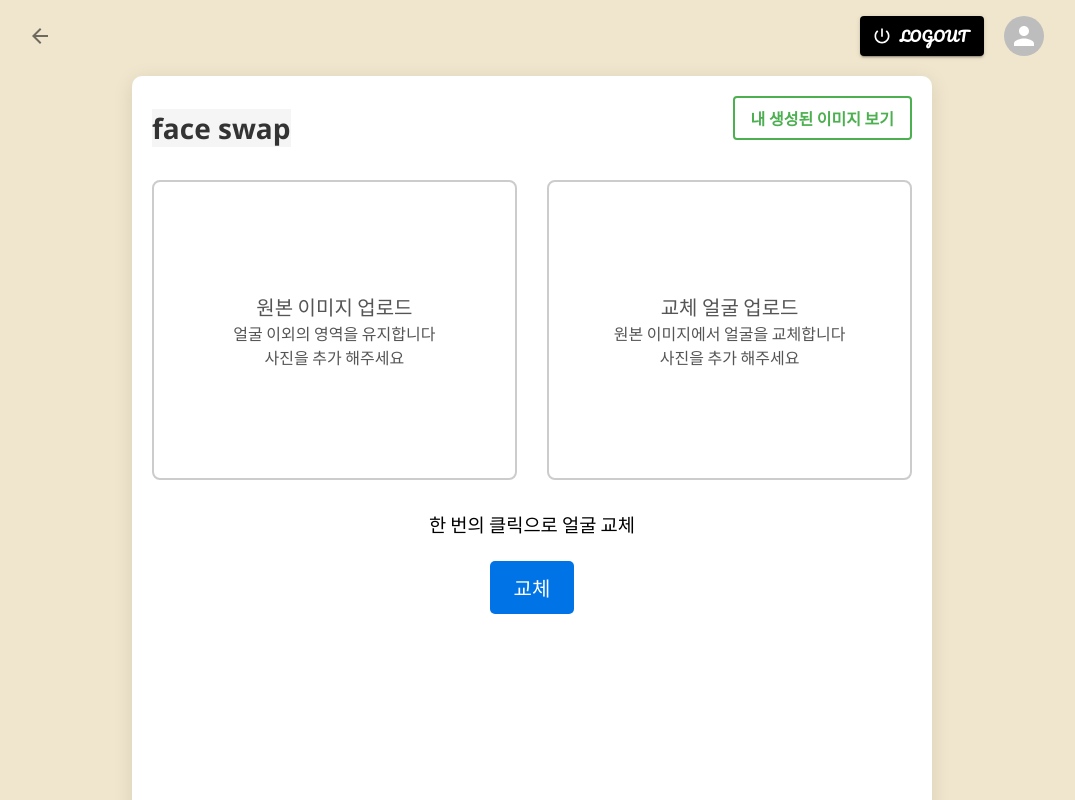
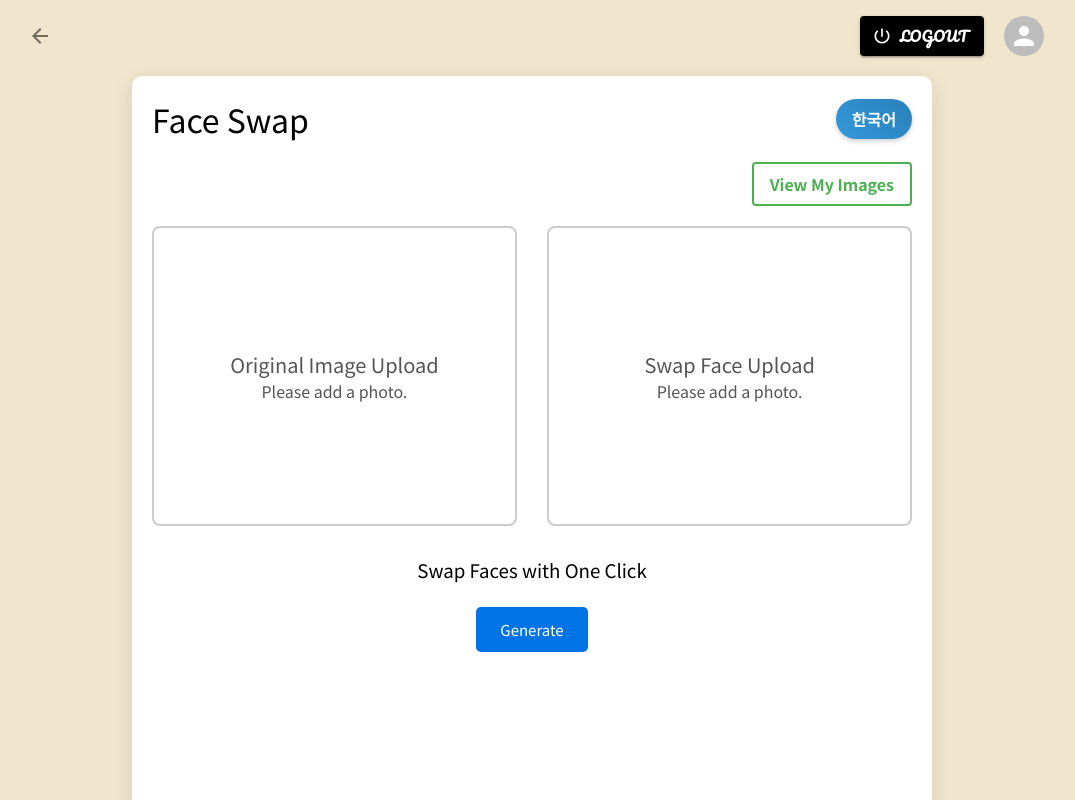
Before and after one commit to AIX-GANGNAM/mini-project, a React (Create React App) app in the folder front/: page /main/swap in a window 1280 px wide. Shown: the whole page, without its empty margins (108-1183 px from the left). Built offline with nearby package versions, Linux system fonts and the light colour scheme; no server answers; sample sign-in values are in the browser's storage; a web font is replaced by a local one.

Commit message:
swap 변경

```diff
--- a/front/src/Swap.css
+++ b/front/src/Swap.css
@@ -34,14 +34,16 @@ body {
 .header {
     text-align: center;
     margin-bottom: 30px;
+    font-size: 16px;
 }
 
 .tab.active {
     font-weight: bold;
-    font-size: 28px; /* 조금 더 큰 폰트 크기 */
+    font-size: 30px; /* 조금 더 큰 폰트 크기 */
     color: #333; /* 어두운 색상 */
     font-family: 'Segoe UI', Tahoma, Geneva, Verdana, sans-serif;
     background-color: #f5f5f5;
+    margin-left: 1rem;
 }
 
 /* Upload section */
@@ -95,7 +97,7 @@ body {
 }
 
 .swap-button {
-    font-size: 20px; /* 버튼 폰트 크기 */
+    font-size: 15px; /* 버튼 폰트 크기 */
     padding: 12px 24px; /* 버튼 패딩 */
     border: none;
     background-color: #0073e6; /* 버튼 색상 */
@@ -200,3 +202,33 @@ body {
     background-color: #4CAF50;
     color: white;
   }
+
+  .language-toggle2 {
+    padding: 8px 16px;
+    background: linear-gradient(45deg, #3498db, #2980b9);
+    color: white;
+    border: none;
+    border-radius: 20px;
+    cursor: pointer;
+    font-size: 16px;
+    font-weight: bold;
+    transition: all 0.3s ease;
+    box-shadow: 0 2px 5px rgba(0, 0, 0, 0.2);
+    outline: none;
+    /* margin-left: 20rem; */
+}
+
+.language-toggle2:hover {
+    background: linear-gradient(45deg, #2980b9, #3498db);
+    transform: translateY(-2px);
+    box-shadow: 0 4px 8px rgba(0, 0, 0, 0.3);
+}
+
+.language-toggle2:active {
+    transform: translateY(1px);
+    box-shadow: 0 2px 3px rgba(0, 0, 0, 0.2);
+}
+
+.viewImageSwap{
+    text-align: right;
+}
--- a/front/src/Swap.js
+++ b/front/src/Swap.js
@@ -8,15 +8,46 @@ import { ref, uploadString } from "firebase/storage";
 import { format } from 'date-fns';
 import { storage } from './firebase/config';
 
+const translations = {
+  en: {
+    title: "Face Swap",
+    originalImage: "Original Image Upload",
+    swapImage: "Swap Face Upload",
+    processPrompt: "Processing...",
+    generate: "Generate",
+    placeholder: "Please add a photo.",
+    viewImages: "View My Images",
+    swapPrompt: "Swap Faces with One Click",
+    swappedImage: "Swapped Image",
+    processingMessage: "Processing the image, please wait...",
+    download: "Download File",
+    reset: "Reset"
+  },
+  ko: {
+    title: "얼굴 교체",
+    originalImage: "원본 이미지 업로드",
+    swapImage: "교체 얼굴 업로드",
+    processPrompt: "처리 중...",
+    generate: "교체",
+    placeholder: "사진을 추가 해주세요.",
+    viewImages: "내 생성된 이미지 보기",
+    swapPrompt: "한 번의 클릭으로 얼굴 교체",
+    swappedImage: "교체된 이미지",
+    processingMessage: "이미지를 처리하는 중입니다. 잠시만 기다려 주세요...",
+    download: "파일 다운로드",
+    reset: "다시 변환하기"
+  }
+};
+
 const Swap = () => {
   const [originalImage, setOriginalImage] = useState(null);
   const [swapImage, setSwapImage] = useState(null);
   const [swappedImage, setSwappedImage] = useState(null);
   const [history, setHistory] = useState([]);
   const [loading, setLoading] = useState(false);
+  const [language, setLanguage] = useState('en');
 
   const user = useSelector(state => state.auth.user);
-
 
   const onDropOriginal = useCallback((acceptedFiles) => {
     const file = acceptedFiles[0];
@@ -63,10 +94,9 @@ const Swap = () => {
     });
   };
 
-
-    const handleSwapClick = async () => {
+  const handleSwapClick = async () => {
     if (!originalImage || !swapImage) {
-      alert("이미지를 먼저 업로드하세요.");
+      alert(translations[language].placeholder);
       return;
     }
 
@@ -76,8 +106,7 @@ const Swap = () => {
     formData.append("file2", swapImage);
 
     try {
-
-      const response = await axios.post("http://221.148.97.237:8001/uploadfile", formData, {
+      const response = await axios.post("http://localhost:8001/uploadfile", formData, {
         headers: {
           'Content-Type': 'multipart/form-data'
         },
@@ -117,16 +146,26 @@ const Swap = () => {
     setSwappedImage(null);
   };
 
+  const toggleLanguage = () => {
+    setLanguage(prevLang => prevLang === 'en' ? 'ko' : 'en');
+  };
+
   return (
     <div className="container">
       <div className="header">
-        <div className="tab active">face swap</div>
+        <h1>{translations[language].title}</h1>
+        <button onClick={toggleLanguage} className="language-toggle2">
+          {language === 'en' ? '한국어' : 'English'}
+        </button>
+      </div>
+
+      <div className='viewImageSwap'>
         <Link
-                to="/my-images"
-                state={{ from: "swap" }}
-                className="view-images-link"
-            >
-          내 생성된 이미지 보기
+          to="/my-images"
+          state={{ from: "swap" }}
+          className="view-images-link"
+        >
+          {translations[language].viewImages}
         </Link>
       </div>
 
@@ -137,9 +176,8 @@ const Swap = () => {
             <img src={URL.createObjectURL(originalImage)} alt="Original" className="uploaded-image" />
           ) : (
             <div className="upload-content">
-              <h3>원본 이미지 업로드</h3>
-              <p className="middle-text">얼굴 이외의 영역을 유지합니다</p>
-              <p className="bottom-text">사진을 추가 해주세요</p>
+              <h3>{translations[language].originalImage}</h3>
+              <p className="middle-text">{translations[language].placeholder}</p>
             </div>
           )}
         </div>
@@ -150,32 +188,30 @@ const Swap = () => {
             <img src={URL.createObjectURL(swapImage)} alt="Swap" className="uploaded-image" />
           ) : (
             <div className="upload-content">
-              <h3>교체 얼굴 업로드</h3>
-              <p>원본 이미지에서 얼굴을 교체합니다</p>
-              <p>사진을 추가 해주세요</p>
+              <h3>{translations[language].swapImage}</h3>
+              <p>{translations[language].placeholder}</p>
             </div>
           )}
         </div>
       </div>
 
       <div className="swap-section">
-        <h3>한 번의 클릭으로 얼굴 교체</h3>
+        <h3>{translations[language].swapPrompt}</h3>
         <br />
         <button className="swap-button" onClick={handleSwapClick} disabled={loading}>
-          {loading ? "교체 중..." : "교체"}
+          {loading ? translations[language].processPrompt : translations[language].generate}
         </button>
       </div>
 
       <div className="scroll-container">
-        {loading && <p className='imageLoading'>이미지를 처리하는 중입니다. 잠시만 기다려 주세요...</p>}
+        {loading && <p className='imageLoading'>{translations[language].processPrompt}</p>}
         {swappedImage && (
           <div className="result-section">
-            <h3>교체된 이미지</h3>
+            <h3>{translations[language].swappedImage}</h3>
             <img src={swappedImage} alt="Swapped" className="swapped-image" />
             <br />
-            <br />
-            <button className="swap-button" onClick={handleDownloadClick}>파일 다운로드</button>&nbsp;&nbsp;&nbsp;&nbsp;&nbsp;&nbsp;&nbsp;&nbsp;&nbsp;&nbsp;&nbsp;&nbsp;
-            <button className="swap-button" onClick={handleResetClick}>다시 변환하기</button>
+            <button className="swap-button" onClick={handleDownloadClick}>{translations[language].download}</button>&nbsp;&nbsp;&nbsp;&nbsp;&nbsp;&nbsp;&nbsp;&nbsp;&nbsp;
+            <button className="swap-button" onClick={handleResetClick}>{translations[language].reset}</button>
           </div>
         )}
       </div>
```
